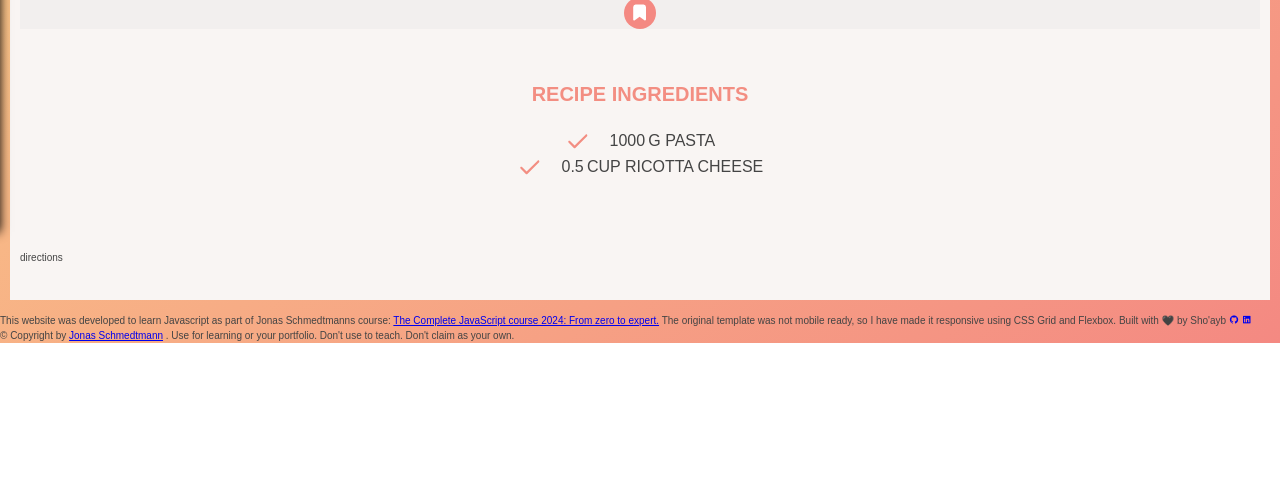
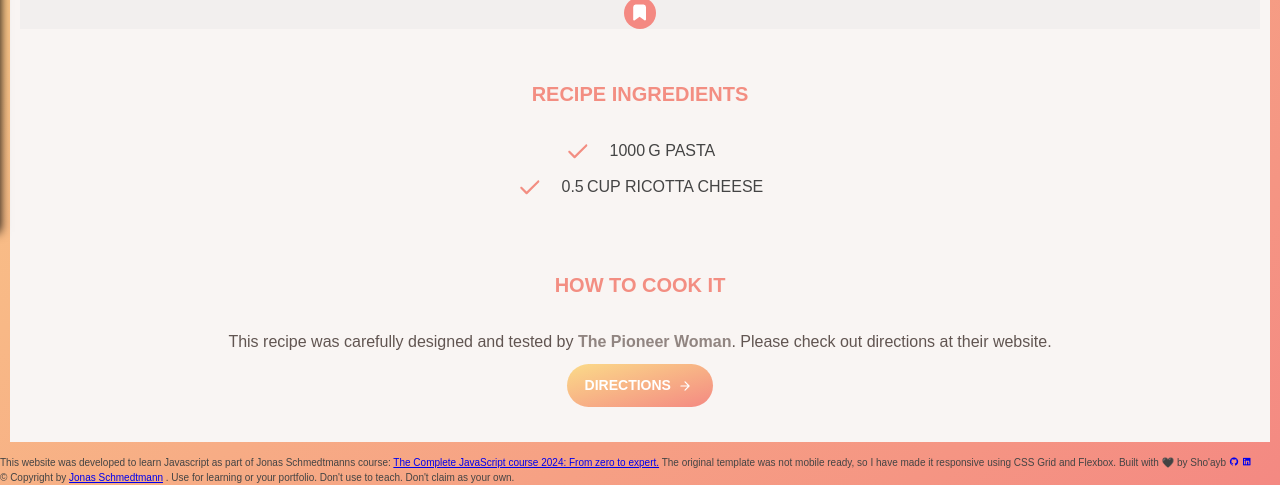
Before and after one commit to Sho-ayb/forkify-recipe-app-jonas, a website built with webpack: page src/template.html in a window 1280 px wide. Shown: the part 568-1053 px from the top of the page. Before the commit the page ends 911 px from the top, so only its background shows below. Built offline with nearby package versions, Linux system fonts and the light colour scheme.

Commit message:
Recipe directions scss styling completed

```diff
--- a/src/scss/base/_variables.scss
+++ b/src/scss/base/_variables.scss
@@ -24,6 +24,8 @@ $color-text-dark-1: #615551;
 $color-text-dark-2: #918581;
 $color-text-orange: #f38e82;
 $color-text-placeholder: #d3c7c3;
+$color-text-grey-dark-1: #615551; // Normal text
+$color-text-grey-dark-2: #918581; // Lighter text
 $color-body-backround-grey-1: #f9f5f3;
 $color-body-background-grey-2: #f2efee;
 $color-background-yellow: #fbdb89;
--- a/src/scss/components/_main.scss
+++ b/src/scss/components/_main.scss
@@ -1,4 +1,5 @@
 @use "../base/variables" as variables;
+@use "../utilities/mixins" as mix;
 
 body .main {
   grid-area: mnn;
@@ -103,12 +104,10 @@ body .main {
       padding: 3.5em 1em;
 
       &--heading {
-        font-size: variables.$font-size-xl;
-        font-weight: 700;
-        text-transform: uppercase;
-        text-align: center;
-        margin-bottom: 1em;
-        color: variables.$color-text-orange;
+        @include mix.heading(
+          variables.$font-size-xl,
+          variables.$color-text-orange
+        );
       }
     }
 
@@ -116,6 +115,47 @@ body .main {
 
     &__directions {
       padding: 3.5em 1em;
+
+      &--heading {
+        @include mix.heading(
+          variables.$font-size-xl,
+          variables.$color-text-orange
+        );
+      }
+
+      &-text {
+        font-size: variables.$font-size-md;
+        text-align: center;
+        color: variables.$color-text-grey-dark-1;
+
+        &--publisher {
+          color: variables.$color-text-grey-dark-2;
+          font-weight: 700;
+        }
+      }
+
+      &--btn {
+        @include mix.button("small", "primary");
+
+        border-radius: 10em;
+        border: none;
+        cursor: pointer;
+        transition: all 0.3s;
+
+        &:hover {
+          transform: scale(1.05);
+        }
+
+        > span {
+          text-transform: uppercase;
+          margin-right: variables.$spacing-sm;
+        }
+
+        svg {
+          fill: currentcolor;
+          font-weight: 700;
+        }
+      }
     }
   }
 }
--- a/src/scss/utilities/_layout.scss
+++ b/src/scss/utilities/_layout.scss
@@ -20,6 +20,8 @@
   display: grid;
   grid-template-columns: 1fr;
   grid-template-rows: auto;
+  place-items: center;
+  gap: 1em;
 }
 
 // Flex layout
@@ -28,3 +30,10 @@
   display: flex;
   gap: 0.2em;
 }
+
+.u-flex-inline {
+  display: inline-flex;
+  justify-content: center;
+  align-items: center;
+  width: fit-content;
+}
--- a/src/scss/utilities/_mixins.scss
+++ b/src/scss/utilities/_mixins.scss
@@ -80,3 +80,14 @@
     margin-right: variables.$spacing-xs;
   }
 }
+
+// Mixin for headings
+
+@mixin heading($size, $color) {
+  font-size: $size;
+  font-weight: 700;
+  text-transform: uppercase;
+  text-align: center;
+  margin-bottom: 1em;
+  color: $color;
+}
--- a/src/template.html
+++ b/src/template.html
@@ -86,6 +86,10 @@
             </h1>
           </figcaption>
         </figure>
+
+        <!-- Section details -->
+
+
         <section class="recipe__detail-container">
           <div class="recipe__details">
             <div class="recipe__info">
@@ -129,6 +133,9 @@
             </button>
           </div>
           </section>
+
+          <!-- Section ingredients -->
+
           <section class="recipe__ingredients [ u-grid-col ]">
 
             <h2 class="recipe__ingredients--heading">Recipe Ingredients</h2>
@@ -155,12 +162,35 @@
                 </div>
               </li>
             </ul>
+          </section>
 
+          <!-- Section directions -->
+
+          <section class="recipe__directions [ u-grid-col ]">
+
+            <h2 class="recipe__directions--heading">How to cook it</h2>
+            <p class="recipe__directions-text">This recipe was carefully designed and tested by
+
+              <span class="recipe__directions-text--publisher">The Pioneer Woman</span>. Please check out directions at their website.
+
+
+            </p>
+            <a href="http://thepioneerwoman.com/cooking/pasta-with-tomato-cream-sauce/" class="recipe__directions--btn [ u-flex-inline ]" target="_blank">
+
+              <span>Directions</span>
+              <svg class="search__icon">
+
+                <use href="assets/img/icons.svg#icon-arrow-right"></use>
+
+
+              </svg>
+
+
+            </a>
 
 
 
           </section>
-          <section class="recipe__directions">directions</section>
         </div>
       </main>
       <footer class="footer">
```
